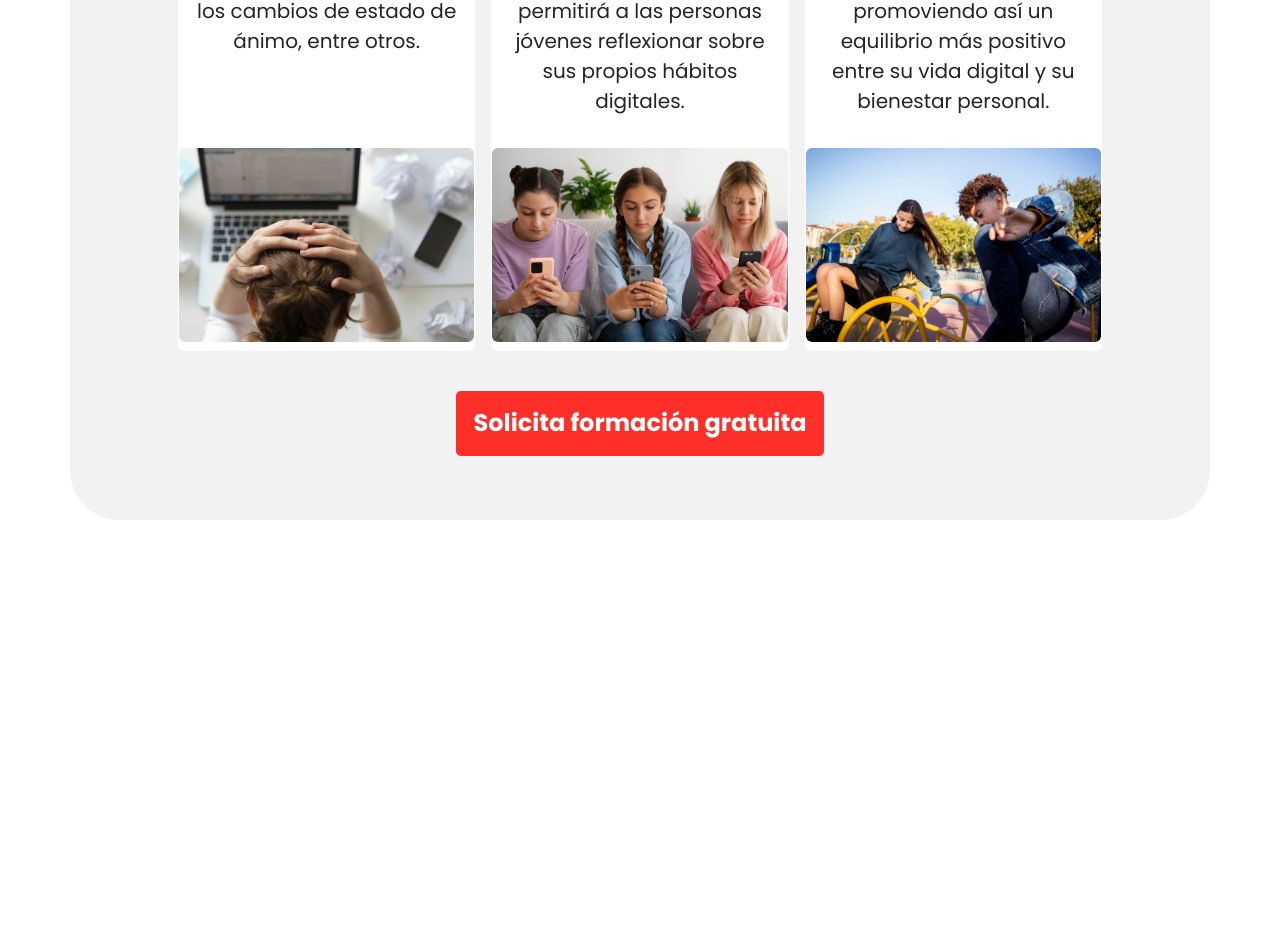
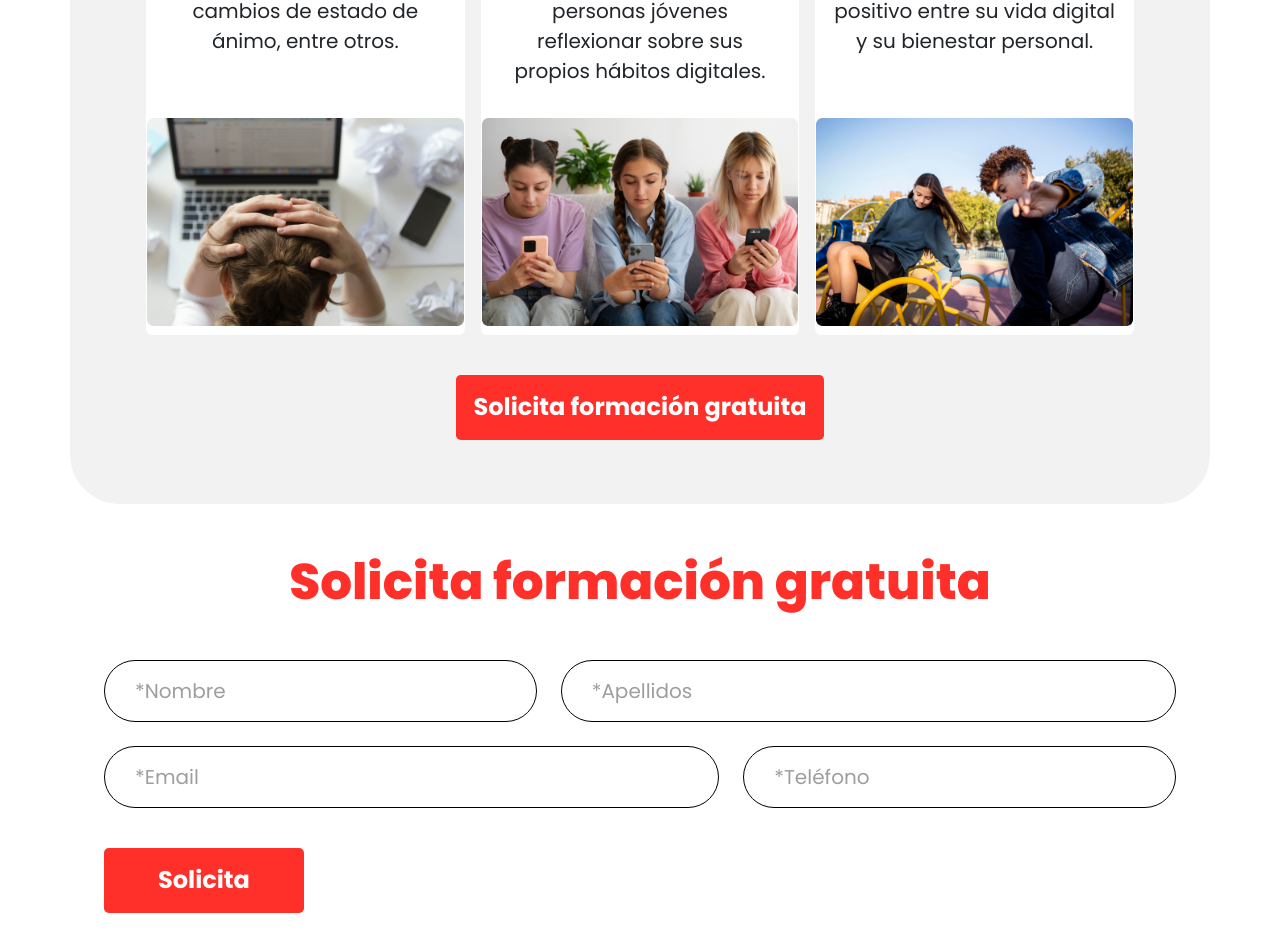
Before and after one commit to lourdesreguera/desconecta, a Vue app: page / in a window 1280 px wide. Shown: the part 2378-3330 px from the top of the page. Before the commit the page ends 3026 px from the top, so only its background shows below. Built offline with nearby package versions, Linux system fonts and the light colour scheme.

Commit message:
feat: create form section

```diff
--- a/src/App.vue
+++ b/src/App.vue
@@ -3,6 +3,7 @@ import AppHeader from './components/AppHeader.vue';
 import AppHero from './components/AppHero.vue';
 import AboutSection from './components/AboutSection.vue';
 import LearningSection from './components/LearningSection.vue';
+import FormSection from './components/FormSection.vue';
 </script>
 
 <template>
@@ -11,6 +12,7 @@ import LearningSection from './components/LearningSection.vue';
     <AppHero />
     <AboutSection />
     <LearningSection />
+    <FormSection />
   </main>
 </template>
 
--- a/src/components/AppHeader.vue
+++ b/src/components/AppHeader.vue
@@ -17,7 +17,7 @@
               <a class="nav-link text-end text-white" href="#learning">¿Qué vas a aprender?</a>
             </li>
             <li class="nav-item">
-              <a class="nav-link text-end text-white" href="#">Solicita formación</a>
+              <a class="nav-link text-end text-white" href="#form">Solicita formación</a>
             </li>
           </ul>
         </div>
--- /dev/null
+++ b/src/components/FormSection.vue
@@ -0,0 +1,80 @@
+<script setup>
+import { ref } from 'vue';
+import TrainingForm from './TrainingForm.vue';
+
+const name = ref('');
+const surname = ref('');
+const email = ref('');
+const telephone = ref('');
+const submittedList = ref([])
+
+const handleSubmit = (e) => {
+  e.preventDefault();
+
+  if (name.value && surname.value && email.value && telephone.value) {
+    submittedList.value.push({
+      name: name.value,
+      surname: surname.value,
+      email: email.value,
+      telephone: telephone.value
+    });
+  }
+
+  name.value = '';
+  surname.value = '';
+  email.value = '';
+  telephone.value = '';
+};
+
+</script>
+
+<template>
+  <section class="mx-auto px-3 px-sm-4 position-relative" id="form">
+    <h2 class="text-center text-primary mb-5">Solicita formación gratuita</h2>
+    <form class="row g-4">
+      <div class="col-md-5">
+        <input v-model="name" type="text" class="form-control" placeholder="*Nombre" required>
+      </div>
+      <div class="col-md-7">
+        <input v-model="surname" type="text" class="form-control" placeholder="*Apellidos" required>
+      </div>
+      <div class="col-md-7">
+        <input v-model="email" type="email" class="form-control" placeholder="*Email" required>
+      </div>
+      <div class="col-md-5">
+        <input v-model="telephone" type="number" class="form-control" placeholder="*Teléfono" required>
+      </div>
+      <div class="col-12">
+        <button type="submit" class="btn btn-primary base-btn mt-3" @click="handleSubmit">Solicita</button>
+      </div>
+    </form>
+
+    <div v-if="submittedList.length" class="mt-5">
+      <TrainingForm :submittedList="submittedList" />
+    </div>
+  </section>
+</template>
+
+<style lang="scss" scoped>
+@import '@/scss/mixins/_buttons.scss';
+
+section {
+  bottom: calc(8rem - 3rem);
+  max-width: 70rem;
+}
+
+input {
+  border-radius: 3.125rem !important;
+  border-color: #000 !important;
+  padding: 0.9375rem 1.875rem !important;
+}
+
+input::placeholder {
+  color: #9E9E9E !important;
+}
+
+.base-btn {
+  @include base-button();
+  width: 12.5rem;
+}
+</style>
--- a/src/components/LearningSection.vue
+++ b/src/components/LearningSection.vue
@@ -35,7 +35,7 @@ const data = [
         el uso
         excesivo de pantallas puede afectar a su salud física y mental. Las personas participantes aprenderán a:
       </p>
-      <div class="container">
+      <div class="container card-container">
         <div class="row row-cols-1 row-cols-lg-2 row-cols-xl-3 g-3">
           <div class="col d-flex justify-content-center"
             :class="{ 'mx-auto': data.length % 2 !== 0 && index === data.length - 1 }" v-for="(item, index) in data"
@@ -59,12 +59,8 @@ section {
 
 .main-container {
   background-color: $grey;
-  padding: 4rem 8rem 4rem 8rem;
+  padding: 4rem;
   border-radius: 3.125rem;
-
-  @media screen and (max-width: 1440px) {
-    padding: 4rem 6rem 4rem 6rem;
-  }
 
   @media screen and (max-width: 1024px) {
     padding: 4rem 2rem 4rem 2rem;
@@ -75,6 +71,10 @@ section {
   }
 }
 
+.card-container {
+  max-width: 70rem;
+}
+
 .description-text {
   max-width: 60rem;
 }
--- /dev/null
+++ b/src/components/TrainingForm.vue
@@ -0,0 +1,29 @@
+<script setup>
+defineProps({ submittedList: Array });
+</script>
+
+<template>
+  <h3 class="text-center mb-4">Datos registrados</h3>
+  <div class="table-responsive">
+    <table class="table table-bordered">
+      <thead>
+        <tr>
+          <th>#</th>
+          <th>Nombre</th>
+          <th>Apellidos</th>
+          <th>Email</th>
+          <th>Teléfono</th>
+        </tr>
+      </thead>
+      <tbody>
+        <tr v-for="(submittedData, index) in submittedList" :key="index">
+          <td>{{ index + 1 }}</td>
+          <td>{{ submittedData.name }}</td>
+          <td>{{ submittedData.surname }}</td>
+          <td>{{ submittedData.email }}</td>
+          <td>{{ submittedData.telephone }}</td>
+        </tr>
+      </tbody>
+    </table>
+  </div>
+</template>
```
